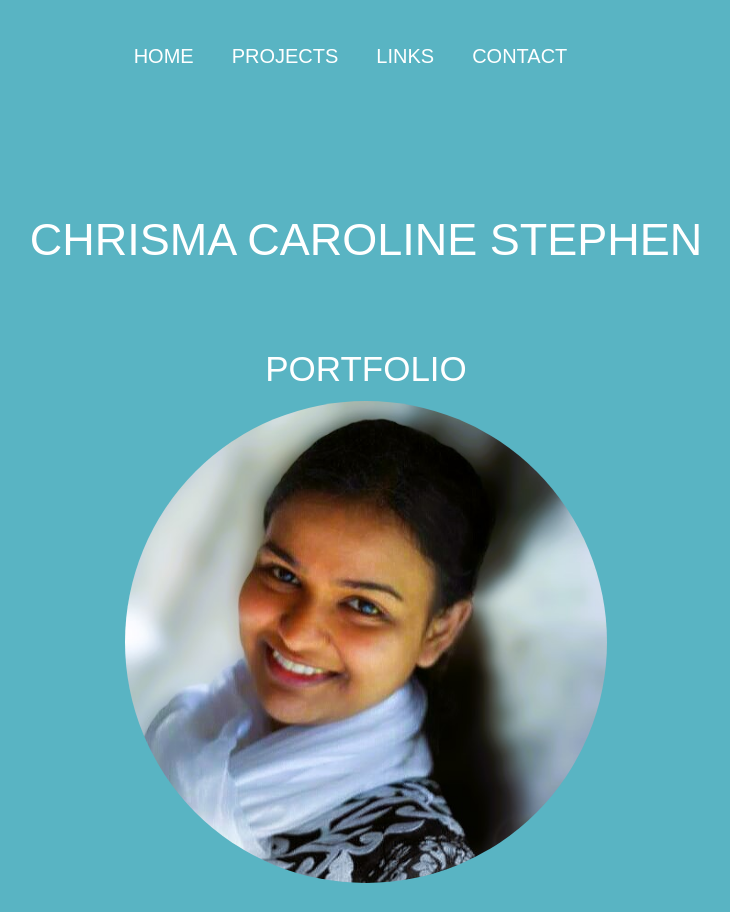
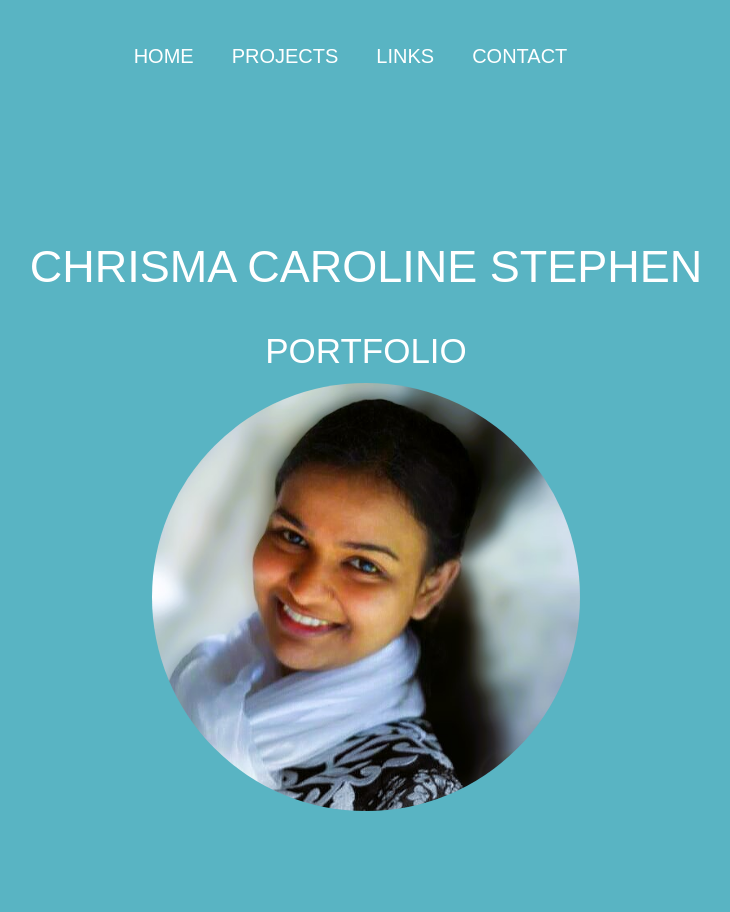
Before and after one commit to chrisma89/Chrisma-Caroline-Stephen, a React (Vite) app in the folder React/: page / in a window 1280 px wide. Shown: the whole page, without its empty margins (274-1004 px from the left). Built offline with nearby package versions, Linux system fonts and the light colour scheme.

Commit message:
padding issue and image overflow fixed for home page

```diff
--- a/React/src/Pages/HomeCard/index.jsx
+++ b/React/src/Pages/HomeCard/index.jsx
@@ -9,7 +9,7 @@ function HomeCard() {
 
     <div className="container-fluid homecard">
     <div className="justify-content-center">
-        <div className="text-center title" style={{color : "white", fontSize : "45px", padding : "65px"}}>CHRISMA CAROLINE STEPHEN </div>
+        <div className="text-center title" style={{color : "white", fontSize : "45px", padding : "20px"}}>CHRISMA CAROLINE STEPHEN </div>
         <div className="text-center" style={{color : "white", fontSize : "35px", padding : "5px"}}>
           PORTFOLIO
         </div>
```
